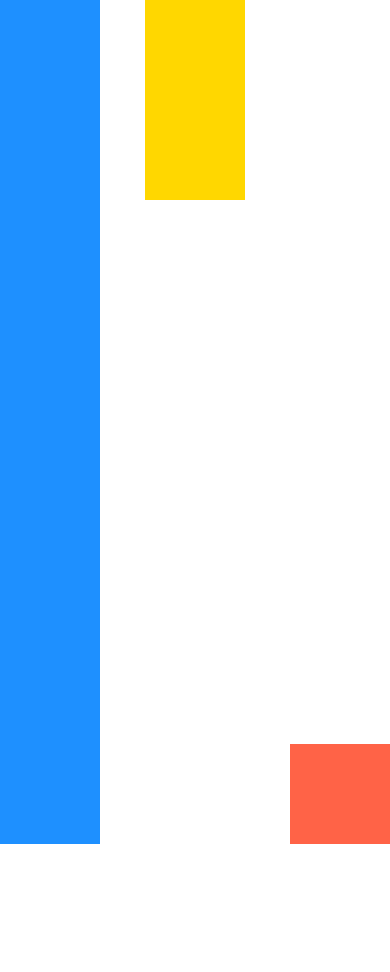
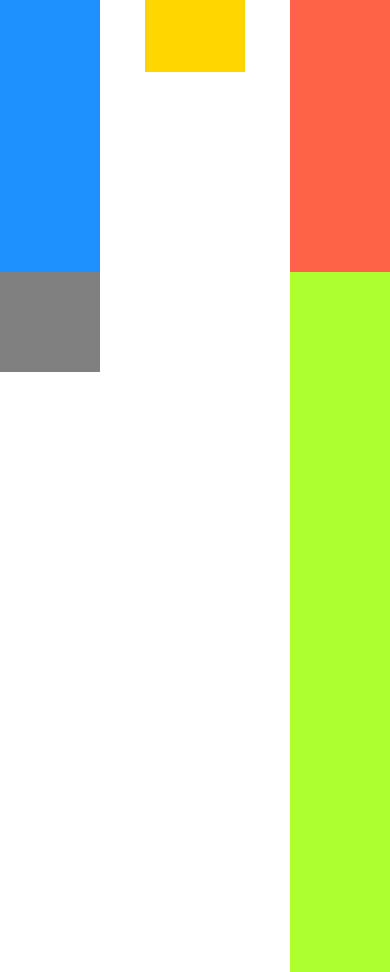
Before and after one commit to adityasid/DoneWithIt, a React Native app: screen / in a window 390 px wide. Before the commit the page ends 844 px from the top, so only its background shows below. Built offline with nearby package versions, Linux system fonts and the light colour scheme.

Commit message:
flexWrap: 'wrap', alignContent: 'center'

```diff
--- a/App.js
+++ b/App.js
@@ -16,7 +16,9 @@ export default function App() {
         flex: 1,
         flexDirection: 'row',
         justifyContent: 'space-between',
-        alignItems: 'stretch'
+        alignItems: 'stretch',
+        flexWrap: 'wrap',
+        alignContent: 'center'
       }}
     >
       <View
@@ -37,8 +39,21 @@ export default function App() {
         style={{
           backgroundColor: 'tomato',
           width: 100,
+          height: 400,
+        }}
+      />
+      <View
+        style={{
+          backgroundColor: 'gray',
+          width: 100,
           height: 100,
-          alignSelf: 'flex-end'
+        }}
+      />
+      <View
+        style={{
+          backgroundColor: 'greenyellow',
+          width: 100,
+          height: 700,
         }}
       />
     </View>
```
